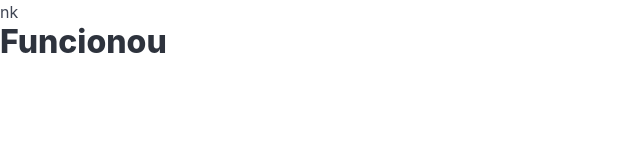
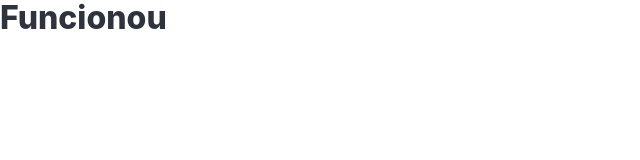
Before and after one commit to RudeBoyOne/projeto-pesquisa-desenvolvimento-web-1, a website: page docs/index.html in a window 1280 px wide. Shown: the whole page, without its empty margins (0-640 px from the left). Drawn offline with Linux system fonts and the light colour scheme.

Commit message:
REFACTOR: pequena correção na linha do link para o reset.css

```diff
--- a/docs/index.html
+++ b/docs/index.html
@@ -3,7 +3,7 @@
 <head>
   <meta charset="UTF-8">
   <meta name="viewport" content="width=device-width, initial-scale=1.0">
-  <link rel="stylesheet" href="reset.css">nk
+  <link rel="stylesheet" href="reset.css">
   <link rel="stylesheet" href="bulma.min.css">
   <title>Project Bulma</title>
 </head>
```
